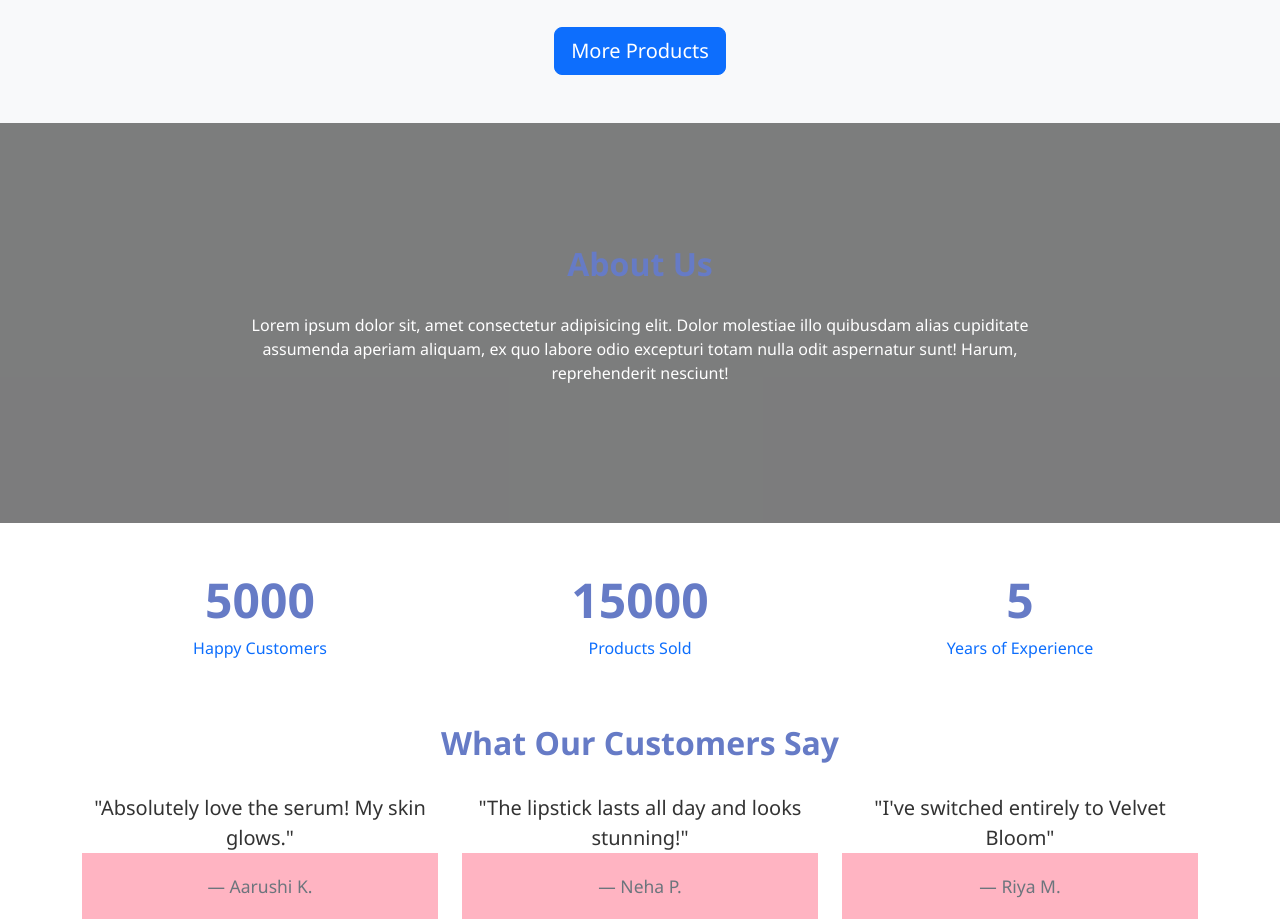
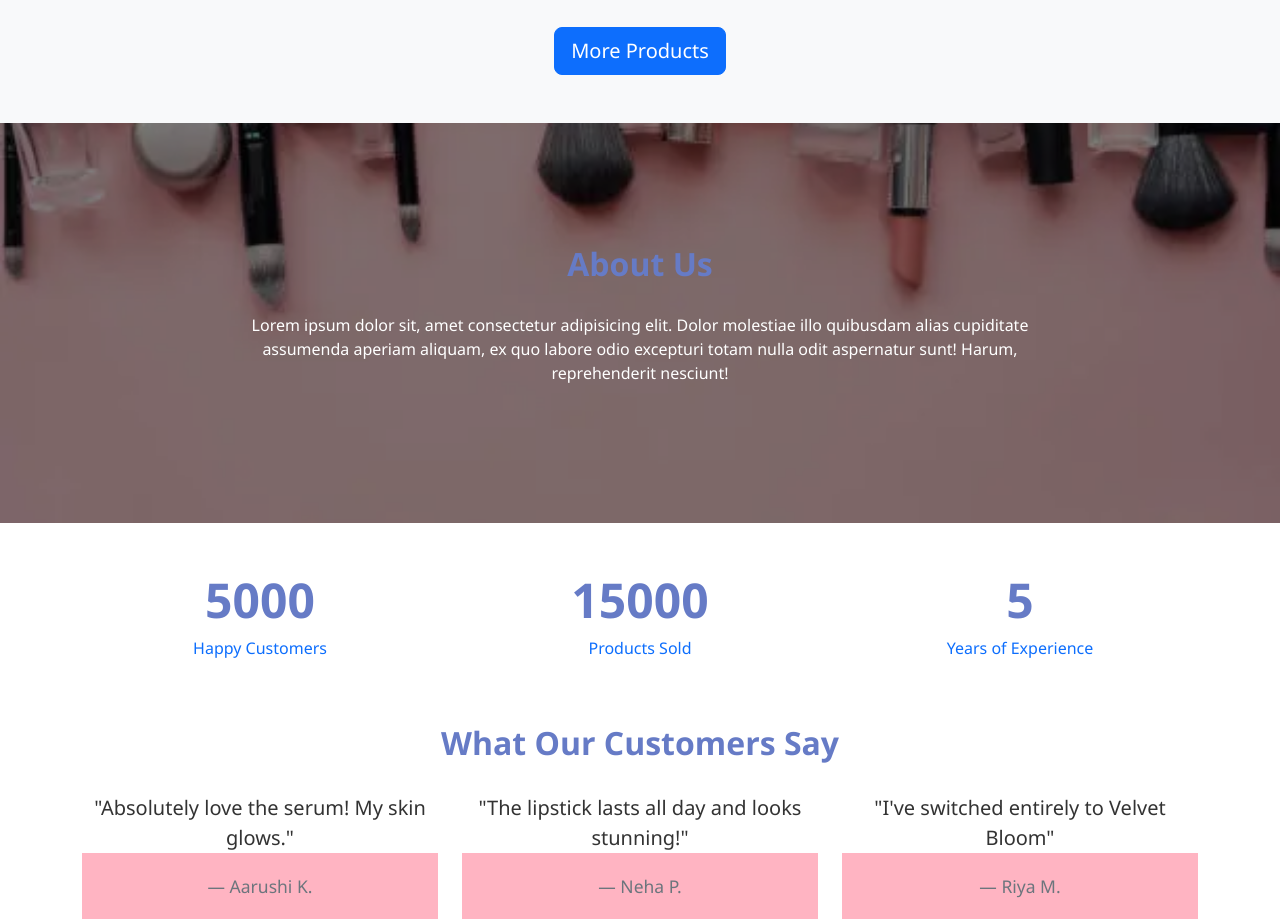
Before and after one commit to yatika01/KVON-weekwise_Task, a plain HTML site: page New folder/landingpage.html in a window 1280 px wide. Shown: the part 1620-2543 px from the top of the page. Drawn offline with nearby package versions, Linux system fonts and the light colour scheme.

Commit message:
Update style.css

```diff
--- a/New folder/style.css
+++ b/New folder/style.css
@@ -60,7 +60,7 @@ body {
     to { opacity: 1; transform: translateY(0); }
   }
   .about-section {
-    background-image: url('aboutus.webp');
+    background-image: url('images/aboutus.webp');
     background-size: cover;
     background-position: center;
     background-repeat: no-repeat;
```
